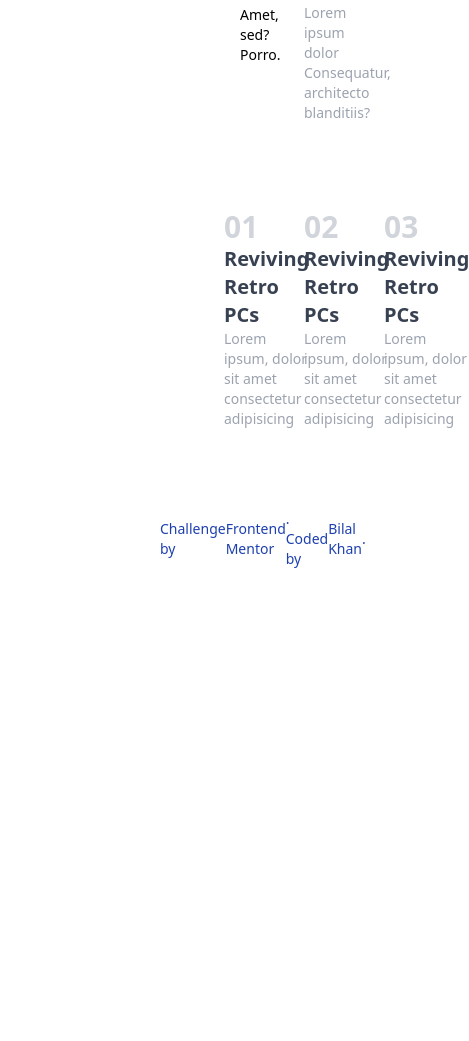
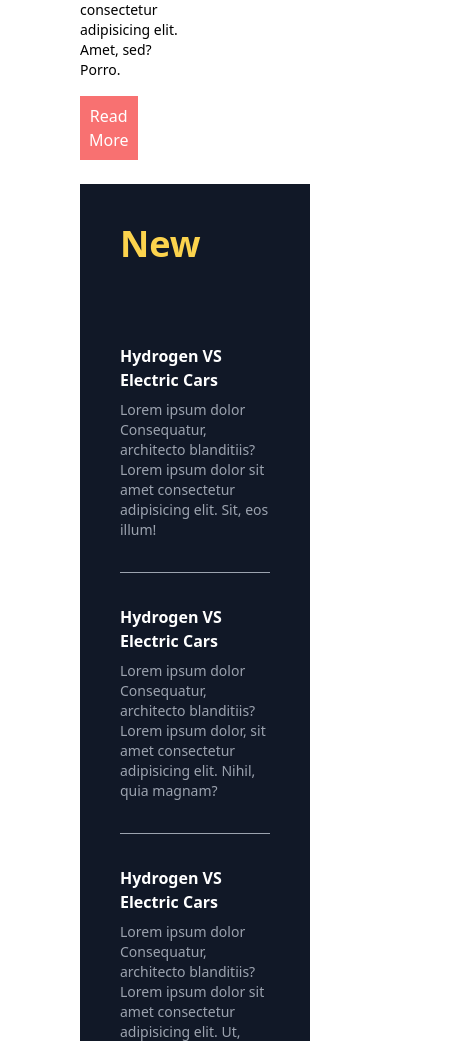
Before and after one commit to bilalkumrani/News-homepage, a plain HTML site: page index.html in a window 390 px wide. Shown: the part 959-2000 px from the top of the page, 469 px wide, since content can reach past the window. Before the commit the page ends 1528 px from the top, so only its background shows below. Drawn offline with nearby package versions, Linux system fonts and the light colour scheme.

Commit message:
mobile done

```diff
--- a/index.html
+++ b/index.html
@@ -18,7 +18,7 @@
 
     <title>Frontend Mentor | News homepage</title>
   </head>
-  <body class="px-40">
+  <body class="md:px-40">
     <!-- Navbar  -->
     <nav class="py-20 relative mx-auto px-20">
       <div class="flex items-center justify-between">
@@ -40,18 +40,18 @@
 
     <!-- Hero section with image  -->
 
-    <section id="hero" class="flex flex-row px-20 space-x-6">
+    <section id="hero" class="flex flex-col px-20 md:space-x-6 md:flex-row">
       <!-- left item -->
-      <div class="container w-2/3 flex flex-col">
+      <div class="container md:w-2/3 flex flex-col">
         <!-- img  -->
         <div class="flex">
           <img src="./assets/images/image-web-3-desktop.jpg" alt="" />
         </div>
 
         <!-- heading and paragraph container  -->
-        <div class="container flex flex-row py-6">
+        <div class="container flex flex-col md:flex-row py-6">
           <!-- Heading  -->
-          <h2 class="text-6xl font-bold text-left w-1/2">
+          <h2 class="text-4xl md:text-6xl font-bold text-left w-1/2">
             The Bright Future of Web 3.0?
           </h2>
 
@@ -73,17 +73,18 @@
       </div>
 
       <!-- right item  -->
-      <div class="container flex flex-col w-1/3 bg-gray-900">
+      <div class="container flex flex-col md:w-1/3 bg-gray-900">
         <!-- Heading New -->
         <h2 class="font-bold text-4xl text-yellow-300 p-10">New</h2>
 
         <!-- content container  -->
-        <div class="flex flex-col px-10">
+        <div class="flex flex-col px-10 py-10">
           <!-- Item 1  -->
           <div>
             <h2 class="font-bold text-white">Hydrogen VS Electric Cars</h2>
             <p class="text-sm mt-2 text-gray-400">
-              Lorem ipsum dolor Consequatur, architecto blanditiis?
+              Lorem ipsum dolor Consequatur, architecto blanditiis? Lorem ipsum
+              dolor sit amet consectetur adipisicing elit. Sit, eos illum!
             </p>
             <hr class="h-px my-8 bg-gray-400 border-0" />
           </div>
@@ -92,7 +93,8 @@
           <div>
             <h2 class="font-bold text-white">Hydrogen VS Electric Cars</h2>
             <p class="text-sm mt-2 text-gray-400">
-              Lorem ipsum dolor Consequatur, architecto blanditiis?
+              Lorem ipsum dolor Consequatur, architecto blanditiis? Lorem ipsum
+              dolor, sit amet consectetur adipisicing elit. Nihil, quia magnam?
             </p>
             <hr class="h-px my-8 bg-gray-400 border-0" />
           </div>
@@ -101,7 +103,9 @@
           <div>
             <h2 class="font-bold text-white">Hydrogen VS Electric Cars</h2>
             <p class="text-sm mt-2 text-gray-400">
-              Lorem ipsum dolor Consequatur, architecto blanditiis?
+              Lorem ipsum dolor Consequatur, architecto blanditiis? Lorem ipsum
+              dolor sit amet consectetur adipisicing elit. Ut, eveniet
+              doloribus.
             </p>
             <!-- <hr class="h-px my-8 bg-gray-400 border-0" /> -->
           </div>
@@ -110,9 +114,9 @@
     </section>
 
     <section id="news">
-      <div class="flex flex-row">
+      <div class="flex flex-col md:flex-row px-20">
         <!-- item 1  -->
-        <div class="flex flex-row px-10 mt-10 w-1/3">
+        <div class="flex flex-row mt-10 md:w-1/3">
           <!-- img  -->
           <img
             src="./assets/images/image-top-laptops.jpg"
@@ -129,7 +133,7 @@
         </div>
 
         <!-- item 2  -->
-        <div class="flex flex-row px-10 mt-10 w-1/3">
+        <div class="flex flex-row mt-10 md:w-1/3">
           <!-- img  -->
           <img src="./assets/images/image-retro-pcs.jpg" class="w-20" alt="" />
           <div class="flex flex-col mx-6">
@@ -142,7 +146,7 @@
         </div>
 
         <!-- item 3  -->
-        <div class="flex flex-row px-10 mt-10 w-1/3">
+        <div class="flex flex-row mt-10 md:w-1/3">
           <!-- img  -->
           <img
             src="./assets/images/image-gaming-growth.jpg"
@@ -162,11 +166,11 @@
 
     <!-- Attribution  -->
 
-    <div class="flex flex-row text-sm items-center text-blue-800 mt-20">
+    <div class="flex flex-row text-sm items-center mt-20">
       Challenge by
       <a href="https://www.frontendmentor.io?ref=challenge" target="_blank"
-        >Frontend Mentor</a
-      >. Coded by <a href="www.bilalscripts.com">Bilal Khan</a>.
+        >Frontend Mentor </a
+      >. Coded by <a href="www.bilalscripts.com" target="_blank">Bilal Khan</a>.
     </div>
   </body>
 </html>
```
